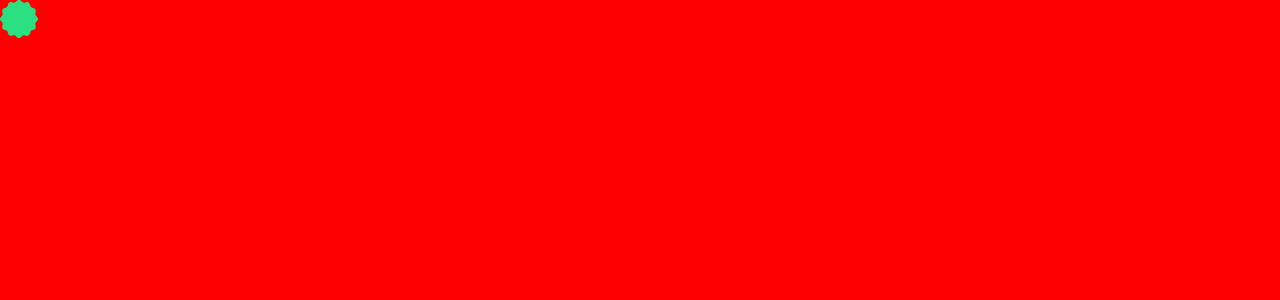
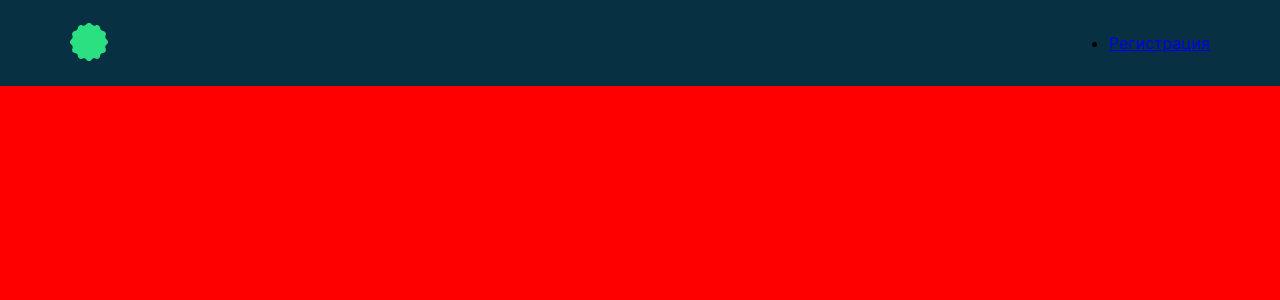
Before and after one commit to Olga-Sotula/movies-explorer-frontend, a React (Create React App) app: page / in a window 1280 px wide. Shown: the top 300 px of the page. Built offline with nearby package versions, Linux system fonts and the light colour scheme.

Commit message:
add header, navigator, logo

```diff
--- a/package.json
+++ b/package.json
@@ -6,9 +6,11 @@
     "@testing-library/jest-dom": "^5.16.5",
     "@testing-library/react": "^13.4.0",
     "@testing-library/user-event": "^13.5.0",
+    "i": "^0.3.7",
+    "npm": "^8.19.2",
     "react": "^18.2.0",
     "react-dom": "^18.2.0",
-    "react-router-dom": "^5.2.1",
+    "react-router-dom": "^5.3.3",
     "react-scripts": "5.0.1",
     "web-vitals": "^2.1.4"
   },
--- a/src/components/App/App.js
+++ b/src/components/App/App.js
@@ -1,4 +1,4 @@
-import React from 'react';
+import React, { useState } from 'react';
 import { Route, Switch } from 'react-router-dom'
 
 import './App.css';
@@ -12,9 +12,11 @@ import Login from '../Login/Login.js';
 import Register from '../Register/Register.js';
 
 function App() {
+  const [loggedIn, setLoggedIn] = useState(false);
+
   return (
     <div className="page">
-      <Header/>
+      <Header loggedIn={loggedIn} />
       {/*<Switch>
         <Route exact path="/">
           <Main/>
--- a/src/components/Header/Header.css
+++ b/src/components/Header/Header.css
@@ -0,0 +1,23 @@
+.header {
+  background-color: #fff;
+  box-sizing: border-box;
+}
+
+.header_type_main {
+  background-color: #073042;
+}
+
+.header__navigator {
+  margin: 0;
+  padding: 18px 70px;
+  display: flex;
+  justify-content: space-between;
+  align-items: center;
+  box-sizing: border-box;
+
+}
+
+.header__logo {
+  width: 38px;
+  height: 38px;
+}
--- a/src/components/Header/Header.js
+++ b/src/components/Header/Header.js
@@ -2,23 +2,24 @@ import React, { useState, useEffect } from 'react';
 import logoPath from '../../images/header-logo.svg';
 import { Link, useLocation } from 'react-router-dom'
 
+import './Header.css';
+
 function Header({loggedIn, email, onLogout}) {
-  const location = useLocation();
-  const [locationPath, setLocationPath] = useState('/');
-
-  useEffect(() => {
-    setLocationPath(location.pathname);
-  }, [location]);
+  const { pathname } = useLocation();
 
   return (
-        <header className = "header" >
+    <header className = {`header ${pathname === '/' ? 'header_type_main' : ''}`} >
+      <nav className="header__navigator">
+        <Link to='/'>
           <img className = "header__logo" src = {logoPath} alt = "Лого" / >
-            {/*<ul className="list navbar">
+        </Link>
+          {<ul className="list navbar">
             {loggedIn && <li className="link">{email}</li>}
             {loggedIn && <li className="link  link-trans" onClick={onLogout}>Выйти</li>}
-              {!loggedIn && locationPath === "/sign-in" && <li><Link className="link link-trans" to="/sign-up">Регистрация</Link></li>}
-              {!loggedIn && locationPath === "/sign-up" && <li><Link className="link link-trans" to="/sign-in">Войти</Link></li>}
-    </ul>*/}
+            {!loggedIn && <li><Link className="link link-trans" to="/signup">Регистрация</Link></li>}
+            {!loggedIn && pathname === "/sign-up" && <li><Link className="link link-trans" to="/sign-in">Войти</Link></li>}
+    </ul>}
+      </nav>
     </header>
   );
 }
```
Also changed, not shown: 1 other file (tests, documents, lock files or other folders). Lines whose indentation alone changed are shown as unchanged.
